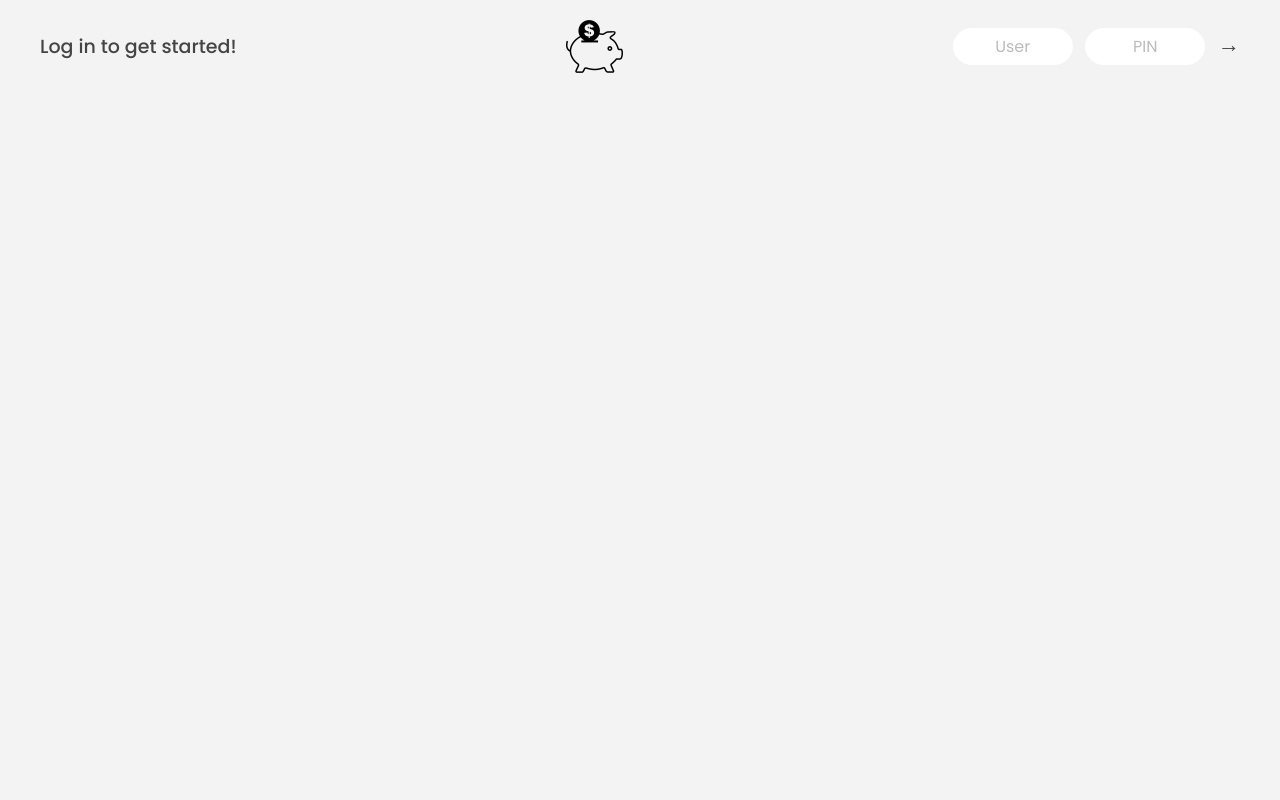
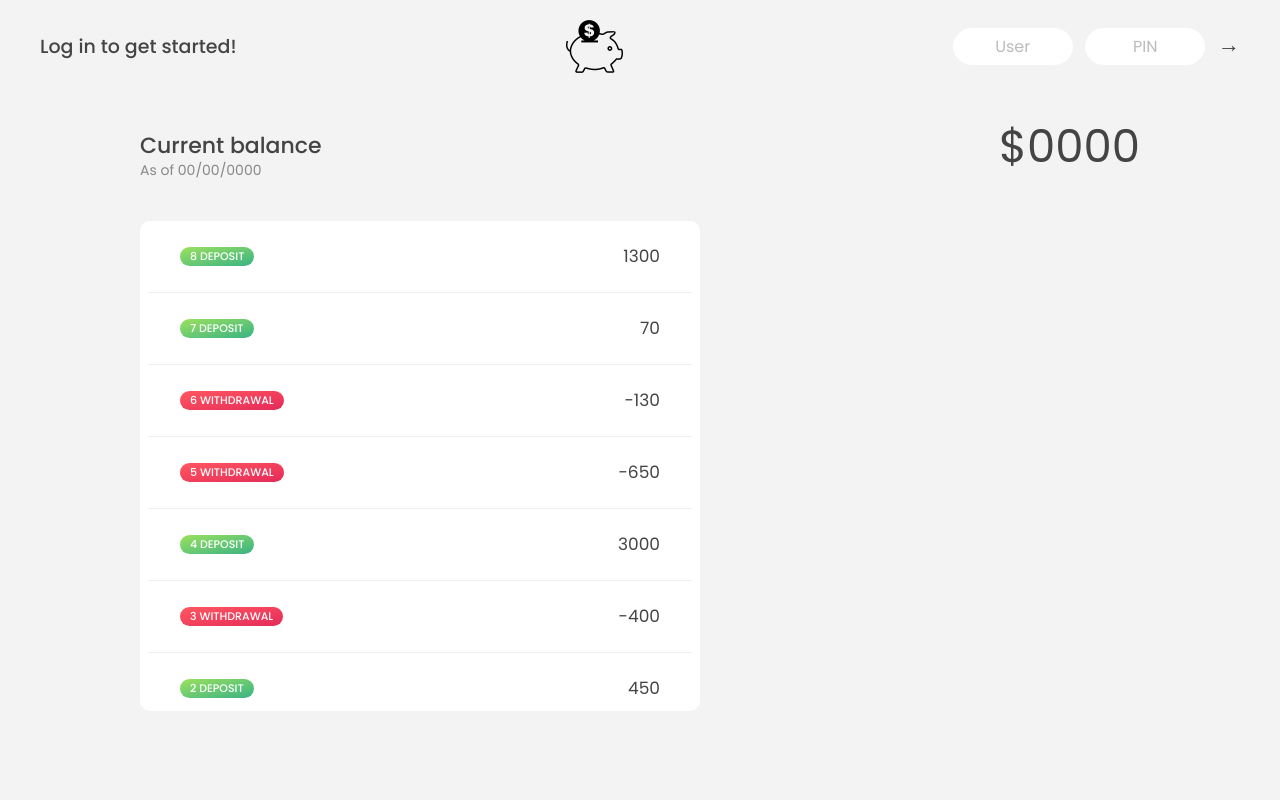
Before and after one commit to klwatkins132/minimal-banking-app, a plain HTML site: page index.html in a window 1280 px wide. Drawn offline with Linux system fonts and the light colour scheme.

Commit message:
display movements- withdrawl,deposit,value

```diff
--- a/script.js
+++ b/script.js
@@ -41,7 +41,9 @@ const labelBalance = document.querySelector('.balance__value');
 const btnLogin = document.querySelector('.login__btn');
 const inputLoginUsername = document.querySelector('.login__input--user');
 const inputLoginPin = document.querySelector('.login__input--pin');
+
 const containerApp = document.querySelector('.app');
+const containerMovements = document.querySelector('.movements')
 
 
 /////////////////////////////////////////////////
@@ -65,14 +67,37 @@ const calcDisplayBalance = function (acc) {
     labelBalance.textContent = `$${acc.balance}`;
 };
 
+// display and calc summary -- in, out, interest
+
+// display movements -- deposits, withdrawls, value
+const displayMovements = function(movements){
+    containerMovements.innerHTML = ''; //Remove hardcoded values in HTML
+
+    movements.forEach(function(mov, i){
+        const type = mov > 0 ? 'deposit' : 'withdrawal'
+
+        const html = `
+        <div class="movements">
+        <div class="movements__row">
+        <div class="movements__type movements__type--${type}"> ${i + 1} ${type}</div>
+        <div class="movements__value">${mov}</div>
+        </div>
+        `;
+
+        containerMovements.insertAdjacentHTML('afterbegin', html);
+    });
+};
+displayMovements(account1.movements);
+
 const updateUI = function (acc) {
     // Display balance
     calcDisplayBalance(acc);
+
+    // Display movements
+    displayMovements(acc.movements);
 };
 
-// display and calc summary -- in, out, interest
-
-// display movements -- deposits, withdrawls, date, value
+// display movements -- date
 
 // logout timer
 
--- a/style.css
+++ b/style.css
@@ -79,7 +79,7 @@ nav {
   grid-template-columns: 4fr 3fr;
   grid-template-rows: auto repeat(3, 15rem) auto;
   gap: 2rem;
-  opacity: 0;
+  /* opacity: 0; */
   transition: all 1s;
 }
 
```
